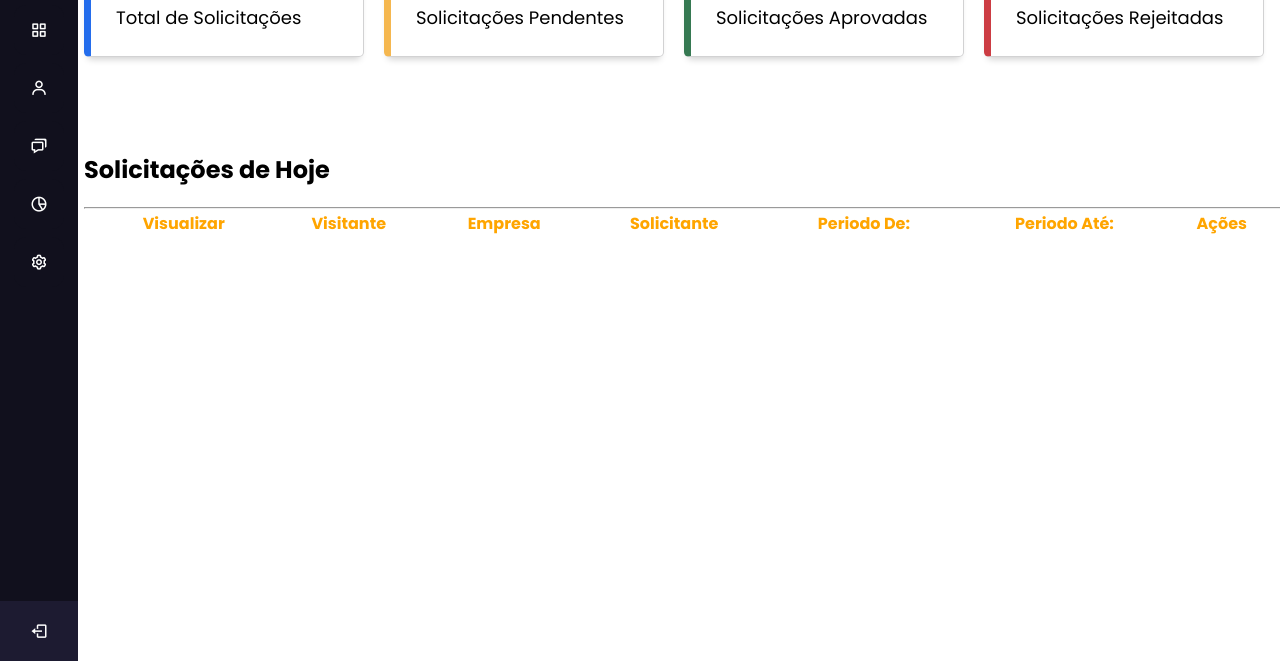
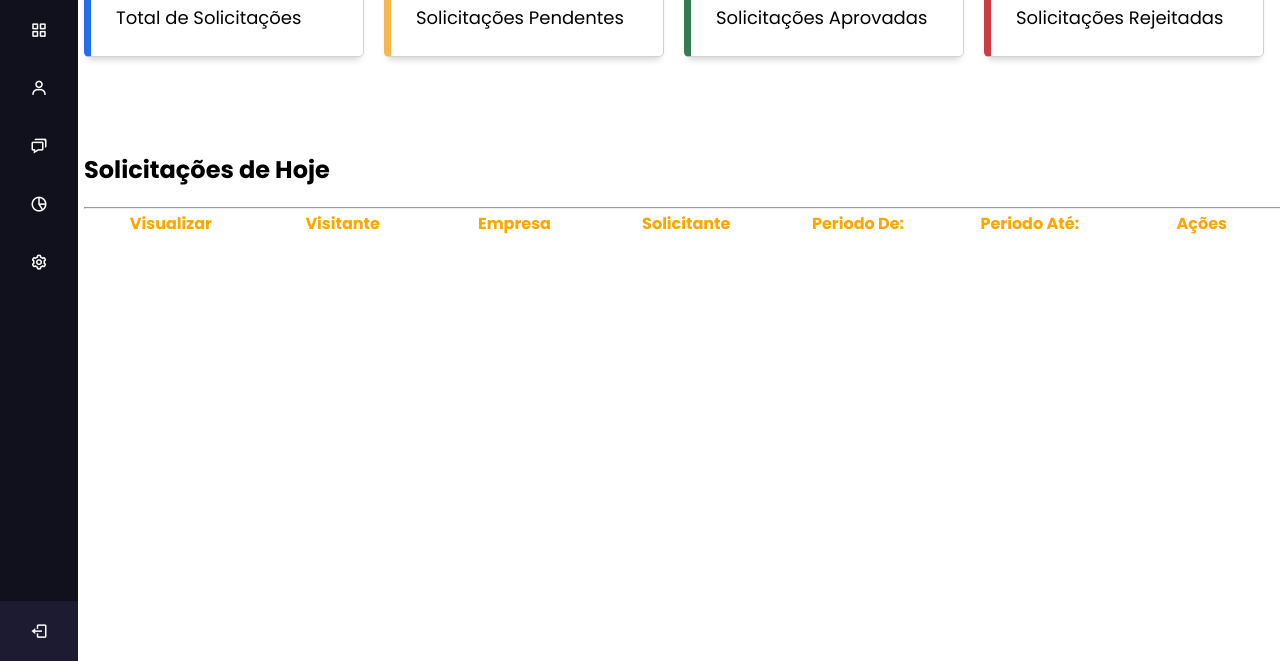
Before and after one commit to ka1quegs/SCV, a plain HTML site: page aprov-novo.html in a window 1280 px wide. Shown: the part 139-800 px from the top of the page. Drawn offline with nearby package versions, Linux system fonts and the light colour scheme; no server answers.

Commit message:
Update aprov-novo.css

```diff
--- a/CSS/aprov-novo.css
+++ b/CSS/aprov-novo.css
@@ -329,10 +329,17 @@
 .titulo{
   margin-bottom: 20px;
 }
+@media (max-width:1920px){
+  .table{
+    table-layout: fixed;
+    width: 100%;
+  }
+}
 
-@media (max-width:1366px){
+@media (max-width:1360px){
   .table{
-    width: 1180px;
+    table-layout: fixed;
+    width: 100%;
   }
   .main-cards{
     width: 1180px;
```
